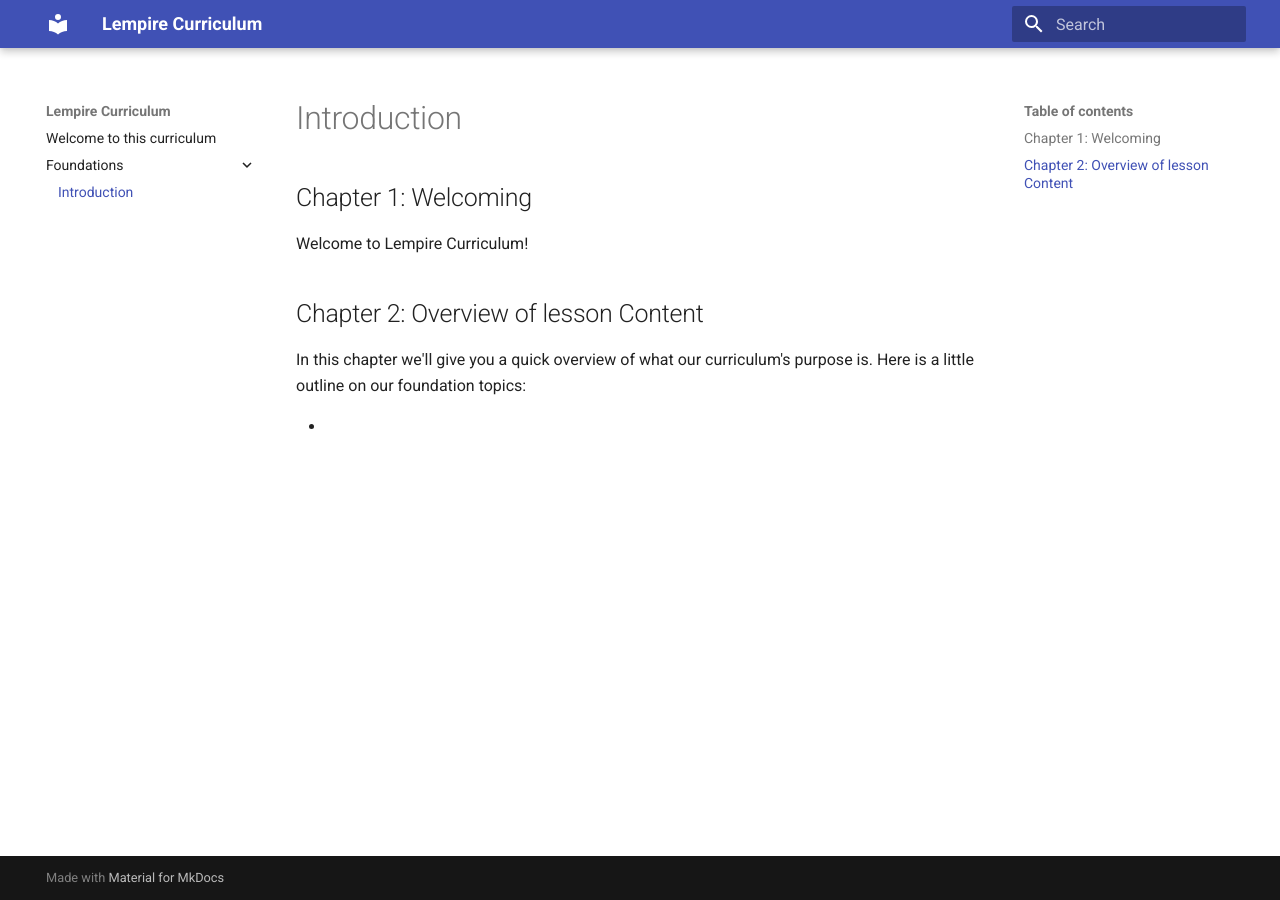
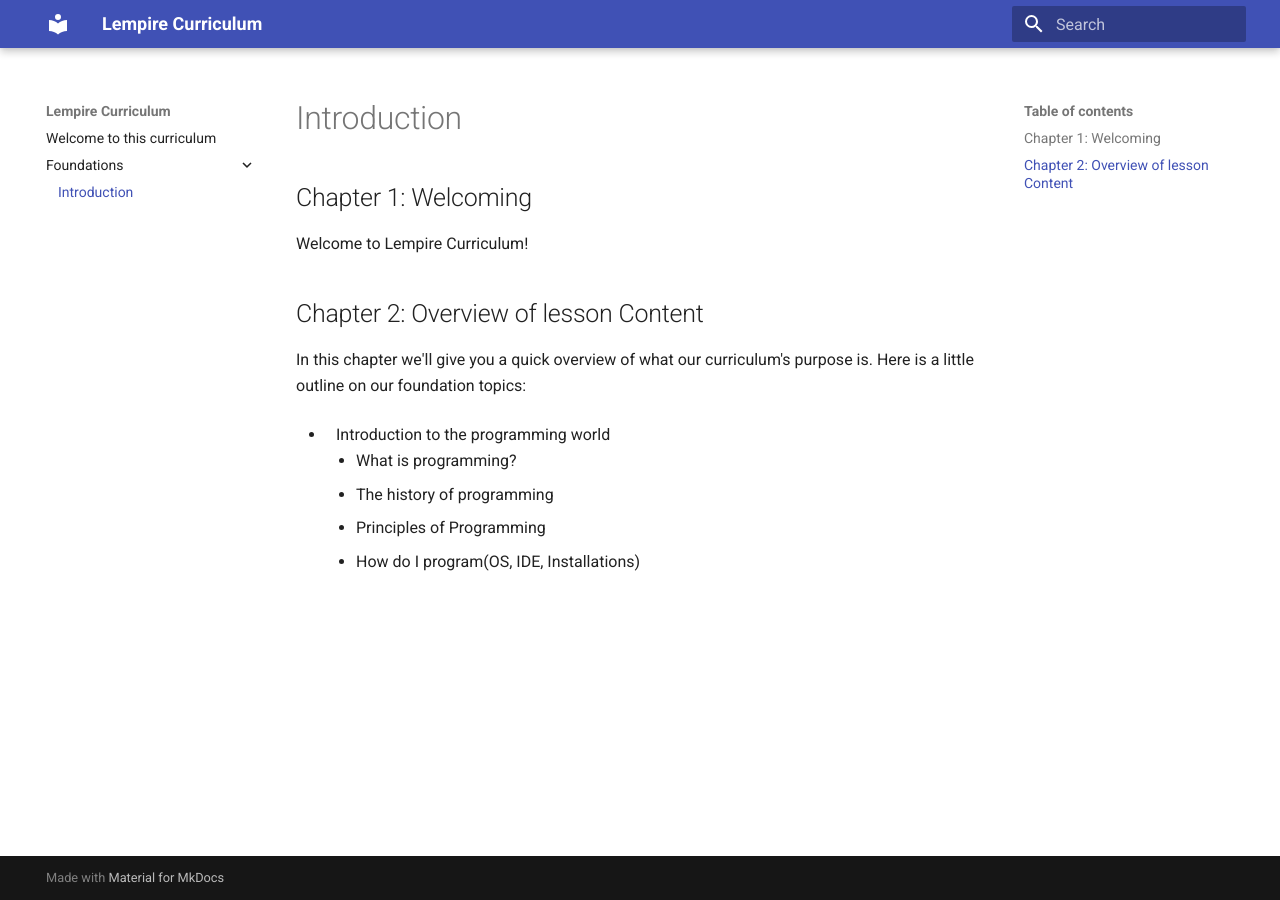
Before and after one commit to djblackberry64/Lempire-curriculum, an MkDocs documentation site: the page built from docs/foundations/intro.md, in a window 1280 px wide. Built offline with MkDocs 1.6.1 and Material for MkDocs 9.7.7, drawn with Linux system fonts in a browser that asks for light colours.

Commit message:
Add overview list

```diff
--- a/docs/foundations/intro.md
+++ b/docs/foundations/intro.md
@@ -10,5 +10,12 @@ In this chapter we'll give you a quick overview of what our curriculum's purpose
 Here is a little outline on our foundation topics:
 
 <ul>
-<li></li>
+  <li>
+    <ul>Introduction to the programming world<br />
+      <li>What is programming?</li>
+      <li>The history of programming</li>
+      <li>Principles of Programming</li>
+      <li>How do I program(OS, IDE, Installations)</li>
+    </ul>
+  </li>
 </ul>
```
Also changed, not shown: docs/index.md (+2 -1 lines).
